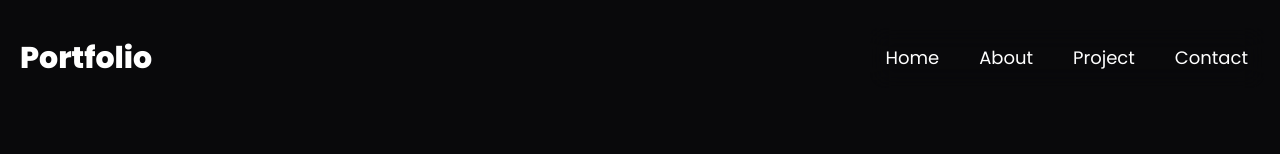
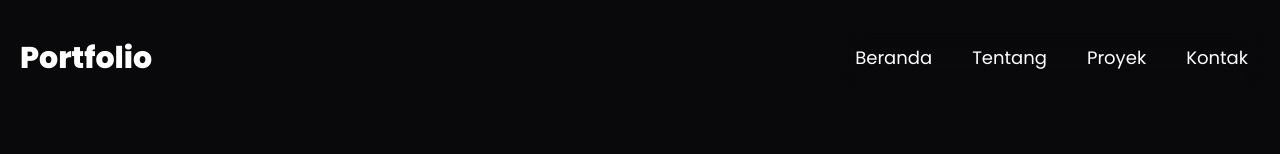
Before and after one commit to Forcision/portfolio-rizky, a React (Vite) app: page / in a window 1280 px wide. Shown: the top 154 px of the page. Built offline with nearby package versions, Linux system fonts and the light colour scheme.

Commit message:
Update Navbar.jsx

```diff
--- a/src/components/Navbar.jsx
+++ b/src/components/Navbar.jsx
@@ -28,16 +28,16 @@ const Navbar = () => {
       md:-translate-x-0 md:opacity-100 bg-white/30 backdrop-blur-md p-4 rounded-br-2xl rounded-bl-2xl md:bg-transparent transition-all md:transition-none z-40 ${
         active ? "top-0 opacity-100" : "-top-10 opacity-0"}`}>
       <li>
-        <a href="#beranda" className="sm:text-lg text-base font-medium">Home</a>
+        <a href="#beranda" className="sm:text-lg text-base font-medium">Beranda</a>
       </li>
       <li>
-        <a href="#tentang" className="sm:text-lg text-base font-medium">About</a>
+        <a href="#tentang" className="sm:text-lg text-base font-medium">Tentang</a>
       </li>
       <li>
-        <a href="#proyek" className="sm:text-lg text-base font-medium">Project</a>
+        <a href="#proyek" className="sm:text-lg text-base font-medium">Proyek</a>
       </li>
       <li>
-        <a href="#kontak" className="sm:text-lg text-base font-medium">Contact</a>
+        <a href="#kontak" className="sm:text-lg text-base font-medium">Kontak</a>
       </li>
     </ul>
   </div>
```
